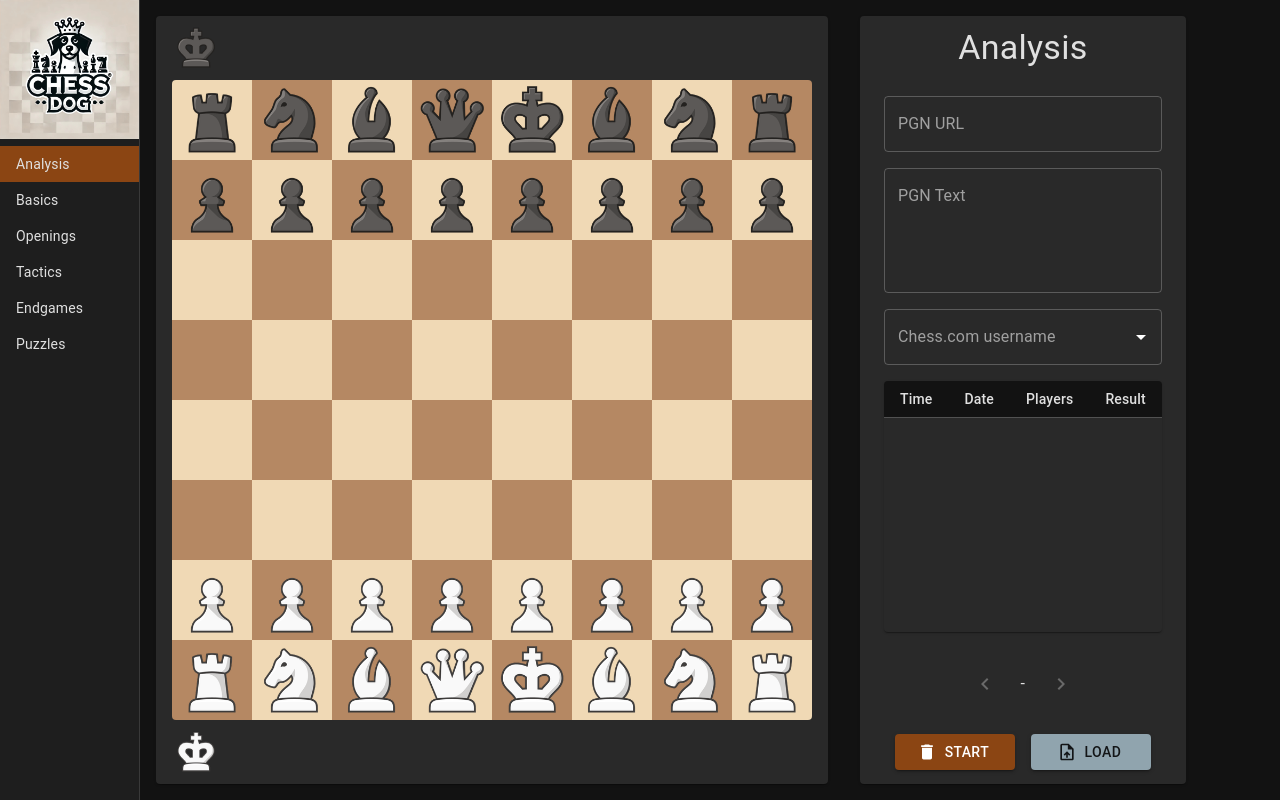
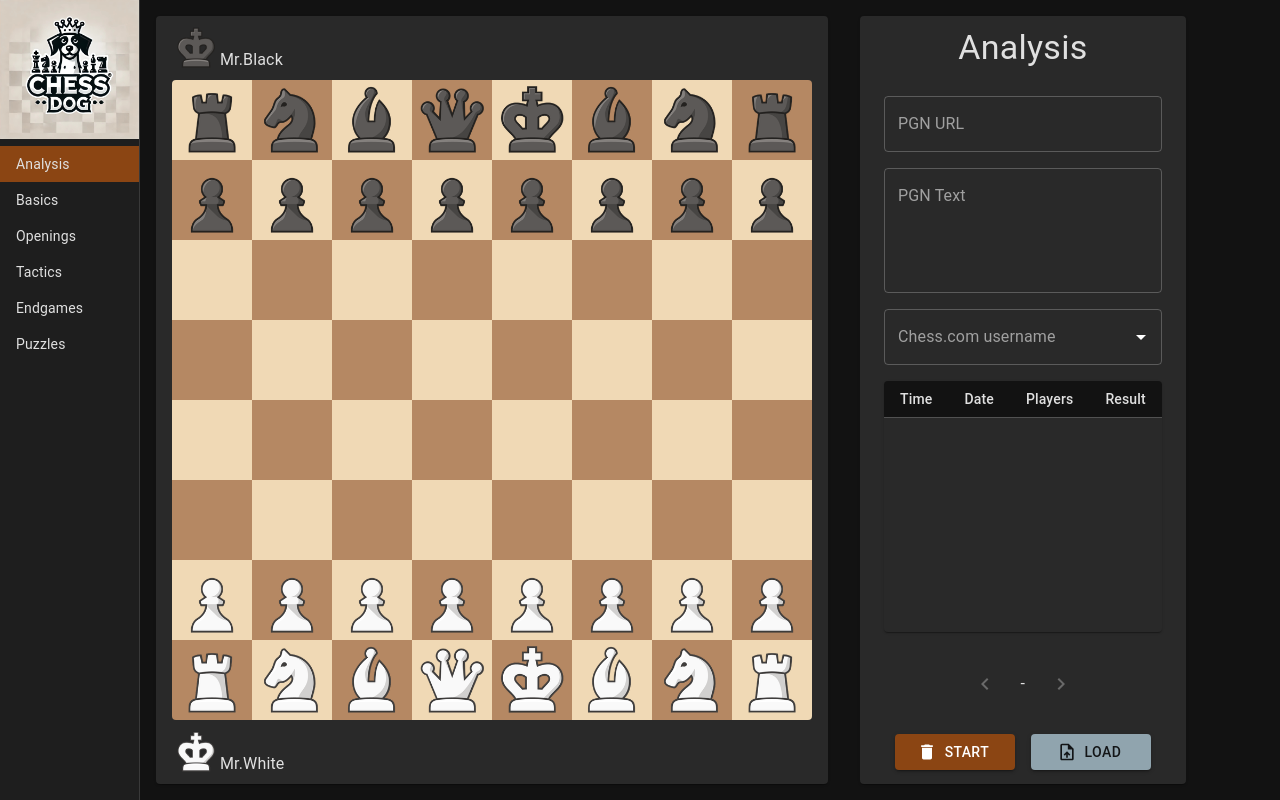
Before and after one commit to turbotobbe/chessdog, a React (Vite) app: page /analysis in a window 1280 px wide. Built offline with nearby package versions, Linux system fonts and the light colour scheme.

Commit message:
clean up

```diff
--- a/src/components/BoardPlayerEl.tsx
+++ b/src/components/BoardNavigatorEl.tsx
@@ -4,7 +4,7 @@ import NavigateBeforeIcon from '@mui/icons-material/NavigateBefore';
 import NavigateNextIcon from '@mui/icons-material/NavigateNext';
 import LastPageIcon from '@mui/icons-material/LastPage';
 
-const BoardPlayerEl: React.FC<{ sx?: SxProps }> = ({ sx }) => {
+const BoardNavigatorEl: React.FC<{ sx?: SxProps }> = ({ sx }) => {
     return (
         <Box sx={{
             gridArea: 'se',
@@ -30,4 +30,4 @@ const BoardPlayerEl: React.FC<{ sx?: SxProps }> = ({ sx }) => {
     )
 }
 
-export default BoardPlayerEl;
+export default BoardNavigatorEl;
--- a/src/components/BoardPaperEl.tsx
+++ b/src/components/BoardPaperEl.tsx
@@ -1,36 +1,18 @@
 import { Paper } from "@mui/material";
 import PlayerInfoEl from "./PlayerInfoEl";
 import { useEffect, useState } from "react";
-
-import wp from '../assets/wp.png';
-import wr from '../assets/wr.png';
-import wn from '../assets/wn.png';
-import wb from '../assets/wb.png';
-import wq from '../assets/wq.png';
-// import wk from '../assets/wk.png';
-import bp from '../assets/bp.png';
-import br from '../assets/br.png';
-import bn from '../assets/bn.png';
-import bb from '../assets/bb.png';
-import bq from '../assets/bq.png';
-// import bk from '../assets/bk.png';
-import { ChessGameState, getDefaultChessGameState, nextChessGameState } from "@/models/chess";
-
+import { asPieceInfo, ChessGameState, getDefaultChessGameState, nextChessGameState } from "@/models/chess";
 import { PgnTurn } from "@/utils/pgn";
-
-
 import BoardEl from "./BoardEl";
 import { PieceId, SquareId } from "@/types/chess";
-import { toPieceInfo } from "@/utils/board";
 
-type CapturedPiece = { src: string; alt: string };
-
-const calculatePieceValue = (pieces: { src: string; alt: string }[]) => {
-    let value = pieces.filter(piece => [wp, bp].indexOf(piece.src) > 0).length;
-    value += pieces.filter(piece => [wn, bn].indexOf(piece.src) > 0).length * 3;
-    value += pieces.filter(piece => [wb, bb].indexOf(piece.src) > 0).length * 3;
-    value += pieces.filter(piece => [wr, br].indexOf(piece.src) > 0).length * 5;
-    value += pieces.filter(piece => [wq, bq].indexOf(piece.src) > 0).length * 9;
+const calculatePieceValue = (pieceIds: PieceId[]) => {
+    const pieceInfos = pieceIds.map(pieceId => asPieceInfo(pieceId));
+    let value = pieceInfos.filter(piece => piece.pieceName === 'p').length;
+    value += pieceInfos.filter(piece => piece.pieceName === 'n').length * 3;
+    value += pieceInfos.filter(piece => piece.pieceName === 'b').length * 3;
+    value += pieceInfos.filter(piece => piece.pieceName === 'r').length * 5;
+    value += pieceInfos.filter(piece => piece.pieceName === 'q').length * 9;
     return value;
 };
 
@@ -42,55 +24,19 @@ interface BoardPaperElProps {
     black: {
         name: string;
     }
-    whitePlayerName: string;
-    blackPlayerName: string;
 }
-
-function pieceToCapturedPiece(pieceId: PieceId): CapturedPiece {
-    const pieceInfo = toPieceInfo(pieceId);
-    if (pieceInfo.colorName === 'w') {
-    switch (pieceInfo.pieceName) {
-        case 'p':
-            return { src: wp, alt: `${pieceInfo.colorName}${pieceInfo.pieceName}` };
-        case 'n':
-            return { src: wn, alt: `${pieceInfo.colorName}${pieceInfo.pieceName}` };
-        case 'b':
-            return { src: wb, alt: `${pieceInfo.colorName}${pieceInfo.pieceName}` };
-        case 'r':
-            return { src: wr, alt: `${pieceInfo.colorName}${pieceInfo.pieceName}` };
-        case 'q':
-            return { src: wq, alt: `${pieceInfo.colorName}${pieceInfo.pieceName}` };
-    }
-    } else {
-        switch (pieceInfo.pieceName) {
-            case 'p':
-                return { src: bp, alt: `${pieceInfo.colorName}${pieceInfo.pieceName}` };
-            case 'n':
-                return { src: bn, alt: `${pieceInfo.colorName}${pieceInfo.pieceName}` };
-            case 'b':
-                return { src: bb, alt: `${pieceInfo.colorName}${pieceInfo.pieceName}` };
-            case 'r':
-                return { src: br, alt: `${pieceInfo.colorName}${pieceInfo.pieceName}` };
-            case 'q':
-                return { src: bq, alt: `${pieceInfo.colorName}${pieceInfo.pieceName}` };
-        }
-    }
-
-    return { src: '', alt: '' };
-}
-
 
 const BoardPaperEl: React.FC<BoardPaperElProps> = ({
     moves,
-    whitePlayerName,
-    blackPlayerName
+    white,
+    black
 }) => {
-    const [whiteCaptures, setWhiteCaptures] = useState<CapturedPiece[]>([]);
-    const [blackCaptures, setBlackCaptures] = useState<CapturedPiece[]>([]);
-    const [whiteValue, setWhiteValue] = useState(0);
-    const [blackValue, setBlackValue] = useState(0);
     const [whiteClock, setWhiteClock] = useState("");
     const [blackClock, setBlackClock] = useState("");
+    const [capturedWhitePieces, setCapturedWhitePieces] = useState<PieceId[]>([]);
+    const [capturedBlackPieces, setCapturedBlackPieces] = useState<PieceId[]>([]);
+    const [whiteScore, setWhiteScore] = useState(0);
+    const [blackScore, setBlackScore] = useState(0);
 
     const [boardStates, setBoardStates] = useState<ChessGameState[]>([]);
     const [currentBoardStateIndex, setCurrentBoardStateIndex] = useState(-1);
@@ -100,37 +46,32 @@ const BoardPaperEl: React.FC<BoardPaperElProps> = ({
         const boardState = getDefaultChessGameState();
         setBoardStates([boardState]);
         setCurrentBoardStateIndex(0);
-        console.log(boardState);
     }, []);
 
     useEffect(() => {
         const boardState = boardStates[currentBoardStateIndex];
-        if (!boardState || !boardState.getCapturedPieceIds) {
+        if (!boardState) {
             return;
         }
 
-        setBlackCaptures(boardState.getCapturedPieceIds()
-            .filter(pieceId => {
-                const pieceInfo = toPieceInfo(pieceId);
-                return pieceInfo.colorName === 'w';
-            })
-            .map(pieceId => pieceToCapturedPiece(pieceId)));
+        const capturedWhitePieces = boardState.getCapturedWhitePieceIds()
+        const capturedBlackPieces = boardState.getCapturedBlackPieceIds()
+        const capturedWhitePiecesValue = calculatePieceValue(capturedWhitePieces);
+        const capturedBlackPiecesValue = calculatePieceValue(capturedBlackPieces);
 
-        setWhiteCaptures(boardState.getCapturedPieceIds()
-            .filter(pieceId => {
-                const pieceInfo = toPieceInfo(pieceId);
-                return pieceInfo.colorName === 'b';
-            })
-            .map(pieceId => pieceToCapturedPiece(pieceId)));
+        setCapturedWhitePieces(capturedWhitePieces);
+        setCapturedBlackPieces(capturedBlackPieces);
+        setWhiteScore(capturedBlackPiecesValue-capturedWhitePiecesValue);
+        setBlackScore(capturedWhitePiecesValue-capturedBlackPiecesValue);
 }, [currentBoardStateIndex]);
 
 useEffect(() => {
-    setWhiteCaptures([]);
-    setBlackCaptures([]);
-    setWhiteValue(0);
-    setBlackValue(0);
+    setCapturedWhitePieces([]);
+    setCapturedBlackPieces([]);
     setWhiteClock("");
     setBlackClock("");
+    setWhiteScore(0);
+    setBlackScore(0);
 }, [moves]);
 
 const handleMovePiece = (sourceSquareId: SquareId, targetSquareId: SquareId) => {
@@ -153,8 +94,6 @@ const handleMovePiece = (sourceSquareId: SquareId, targetSquareId: SquareId) =>
                     toSquareId: targetSquareId,
                     promotionPieceName: 'q'
                 });
-                console.log(newBoardState.pgnMoves);
-                // Create a new array with states up to the current index, plus the new state
                 newBoardStates = [
                     ...currentBoardStates.slice(0, currentIndex + 1),
                     newBoardState
@@ -176,6 +115,22 @@ if (boardStates.length === 0) {
 }
 
 const boardState = boardStates[currentBoardStateIndex];
+
+const top = {
+    color: asWhite ? 'black' : 'white',
+    name: asWhite ? black.name : white.name,
+    clock: asWhite ? blackClock : whiteClock,
+    captures: asWhite ? capturedWhitePieces : capturedBlackPieces,
+    value: asWhite ? blackScore : whiteScore
+}
+
+const bottom = {
+    color: asWhite ? 'white' : 'black',
+    name: asWhite ? white.name : black.name,
+    clock: asWhite ? whiteClock : blackClock,
+    captures: asWhite ? capturedBlackPieces : capturedWhitePieces,
+    value: asWhite ? whiteScore : blackScore
+}
 
 return (
     <Paper className='chessboard-paper'
@@ -200,25 +155,25 @@ return (
             sx={{
                 gridArea: 'head',
             }}
-            color='black'
-            name={blackPlayerName}
-            clock={blackClock}
-            captures={blackCaptures}
-            value={calculatePieceValue(blackCaptures) - calculatePieceValue(whiteCaptures)} />
+            color={top.color}
+            name={top.name}
+            clock={top.clock}
+            pieceIds={top.captures}
+            pieceValue={top.value} />
         <PlayerInfoEl
             sx={{
                 gridArea: 'foot',
             }}
-            color='white'
-            name={whitePlayerName}
-            clock={whiteClock}
-            captures={whiteCaptures}
-            value={calculatePieceValue(whiteCaptures) - calculatePieceValue(blackCaptures)} />
+            color={bottom.color}
+            name={bottom.name}
+            clock={bottom.clock}
+            pieceIds={bottom.captures}
+            pieceValue={bottom.value} />
 
         <BoardEl
             sx={{ gridArea: 'body' }}
             chessGameState={boardState}
-            asWhite={true}
+            asWhite={asWhite}
             movePiece={handleMovePiece}
         />
         {/* <BoardEl sx={{ gridArea: 'body' }} /> */}
--- a/src/components/CapturesEl.tsx
+++ b/src/components/CapturesEl.tsx
@@ -1,24 +1,16 @@
 import { Box, Typography } from "@mui/material";
 
-import wp from '../assets/wp.png';
-import wr from '../assets/wr.png';
-import wn from '../assets/wn.png';
-import wb from '../assets/wb.png';
-import wq from '../assets/wq.png';
-// import wk from '../assets/wk.png';
-import bp from '../assets/bp.png';
-import br from '../assets/br.png';
-import bn from '../assets/bn.png';
-import bb from '../assets/bb.png';
-import bq from '../assets/bq.png';
-// import bk from '../assets/bk.png';
+import { PieceId, PieceInfo } from "@/types/chess";
+
+import { asPieceInfo } from "@/models/chess";
+import { asImageSrc, asImageAlt } from "@/utils/images";
 
 type PieceCollectionElProps = {
-    pieces: { src: string; alt: string }[]
+    pieceInfos: PieceInfo[]
 }
 
 const PieceCollectionEl: React.FC<PieceCollectionElProps> = ({
-    pieces,
+    pieceInfos: pieces,
 }) => (
     <Box
         className={`piece-collection`}
@@ -31,8 +23,8 @@ const PieceCollectionEl: React.FC<PieceCollectionElProps> = ({
         {pieces.map((piece, index) => (
             <img
                 key={index}
-                src={piece.src}
-                alt={piece.alt}
+                src={asImageSrc(piece.colorName, piece.pieceName)}
+                alt={asImageAlt(piece.colorName, piece.pieceName)}
                 style={{
                     height: '100%',
                     width: 'auto',
@@ -48,13 +40,13 @@ const PieceCollectionEl: React.FC<PieceCollectionElProps> = ({
 
 type CapturesElProps = {
     color: string,
-    pieces: { src: string; alt: string }[],
-    value: number
+    pieceIds: PieceId[],
+    pieceValue: number
 }
 
 const CapturesEl: React.FC<CapturesElProps> = ({
-    pieces,
-    value
+    pieceIds,
+    pieceValue
 }) => (
     <Box
         className="captures"
@@ -64,17 +56,17 @@ const CapturesEl: React.FC<CapturesElProps> = ({
             height: '100%',
             width: '100%',
         }}>
-        {[[wp, bp], [wn, bn], [wb, bb], [wr, br], [wq, bq]].map(([w, b], index) => {
-            const filteredPieces = pieces.filter((piece: { src: string; alt: string }) => piece.src === w || piece.src === b);
+        {['p', 'n', 'b', 'r', 'q'].map((pieceName, index) => {
+            const filteredPieces = pieceIds.map(asPieceInfo).filter((pieceInfo) => pieceInfo.pieceName === pieceName);
             if (filteredPieces.length > 0) {
                 return <PieceCollectionEl
-                 key={index} pieces={filteredPieces} />
+                    key={index} pieceInfos={filteredPieces} />
             }
         })}
-        {value > 0 && <Typography
+        {pieceValue > 0 && <Typography
             className={`captures-value`}
             variant="body1"
-            ml={1}>+{value}</Typography>}
+            ml={1}>+{pieceValue}</Typography>}
 
     </Box>
 )
--- a/src/models/chess.ts
+++ b/src/models/chess.ts
@@ -59,7 +59,8 @@ export class ChessGameState {
     private board: (ChessPieceState | null)[][] = Array.from({ length: 8 }, () => Array(8).fill(null));
 
     // initialize the inactive pieces
-    private capturedPieceIds: PieceId[] = [];
+    public capturedWhitePieceIds: PieceId[] = [];
+    public capturedBlackPieceIds: PieceId[] = [];
     private movedPieceIds: PieceId[] = [];
 
     public whitesTurn: boolean = true;
@@ -89,8 +90,12 @@ export class ChessGameState {
         this.updateKingPositions();
     }
 
-    getCapturedPieceIds(): PieceId[] {
-        return this.capturedPieceIds;
+    getCapturedWhitePieceIds(): PieceId[] {
+        return this.capturedWhitePieceIds;
+    }
+
+    getCapturedBlackPieceIds(): PieceId[] {
+        return this.capturedBlackPieceIds;
     }
 
     getPieceAt(squareId: SquareId): ChessPieceState | null {
@@ -108,7 +113,11 @@ export class ChessGameState {
         const squareInfo = asSquareInfo(squareId);
         const pieceInfo = this.getPieceAt(squareId);
         if (pieceInfo) {
-            this.capturedPieceIds.push(pieceInfo.id);
+            if (pieceInfo.colorName === 'w') {
+                this.capturedWhitePieceIds.push(pieceInfo.id);
+            } else {
+                this.capturedBlackPieceIds.push(pieceInfo.id);
+            }
             this.board[squareInfo.rankIndex][squareInfo.fileIndex] = null;
         }
         this.updateKingPositions();
@@ -147,7 +156,8 @@ export class ChessGameState {
         cloneChessGameState.blackKingInCheckMate = this.blackKingInCheckMate;
         cloneChessGameState.isStalemate = this.isStalemate;
         cloneChessGameState.board = this.board.map(row => row.map(piece => piece ? piece.clone() : null));
-        cloneChessGameState.capturedPieceIds = [...this.capturedPieceIds];
+        cloneChessGameState.capturedWhitePieceIds = [...this.capturedWhitePieceIds];
+        cloneChessGameState.capturedBlackPieceIds = [...this.capturedBlackPieceIds];
         cloneChessGameState.movedPieceIds = [...this.movedPieceIds];
         cloneChessGameState.lastMove = { fromSquareId: this.lastMove.fromSquareId, toSquareId: this.lastMove.toSquareId };
         cloneChessGameState.pgnMoves = [...this.pgnMoves];
--- a/src/pages/BrowserAnalysisPage.tsx
+++ b/src/pages/BrowserAnalysisPage.tsx
@@ -570,7 +570,7 @@ const BrowserAnalysisPage: React.FC = () => {
                     name: 'Mr.White'
                 }} black={{
                     name: 'Mr.Black'
-                }} whitePlayerName={''} blackPlayerName={''} />
+                }} />
 
                 <AnalysisComponent setMoves={setMoves} />
 
--- a/src/types/chess.ts
+++ b/src/types/chess.ts
@@ -1,4 +1,3 @@
-
 export interface ChessComGame {
     url: string;
     pgn: string;
--- /dev/null
+++ b/src/utils/images.ts
@@ -0,0 +1,43 @@
+
+import wk from '../assets/wk.png';
+import wq from '../assets/wq.png';
+import wr from '../assets/wr.png';
+import wb from '../assets/wb.png';
+import wn from '../assets/wn.png';
+import wp from '../assets/wp.png';
+import bk from '../assets/bk.png';
+import bq from '../assets/bq.png';
+import br from '../assets/br.png';
+import bb from '../assets/bb.png';
+import bn from '../assets/bn.png';
+import bp from '../assets/bp.png';
+import { ColorName, pieceFullNames, PieceName } from '@/types/chess';
+
+const pieceImages: Record<ColorName, Record<PieceName, string>> = {
+    w: {
+        p: wp,
+        n: wn,
+        b: wb,
+        r: wr,
+        q: wq,
+        k: wk,
+    },
+    b: {
+        p: bp,
+        n: bn,
+        b: bb,
+        r: br,
+        q: bq,
+        k: bk,
+    },
+}
+
+export function asImageSrc(colorName: ColorName, pieceName: PieceName) {
+    return pieceImages[colorName][pieceName];
+}
+
+export function asImageAlt(colorName: ColorName, pieceName: PieceName) {
+    return `${colorName === 'w' ? 'white' : 'black'} ${pieceFullNames[pieceName]}`;
+}
+
+export default pieceImages;
```
Also changed, not shown: src/components/BoardPieceEl.tsx (+12 -30 lines), src/components/BoardSquareEl.tsx (+7 -1 lines), src/components/PlayerInfoEl.tsx (+6 -5 lines).
